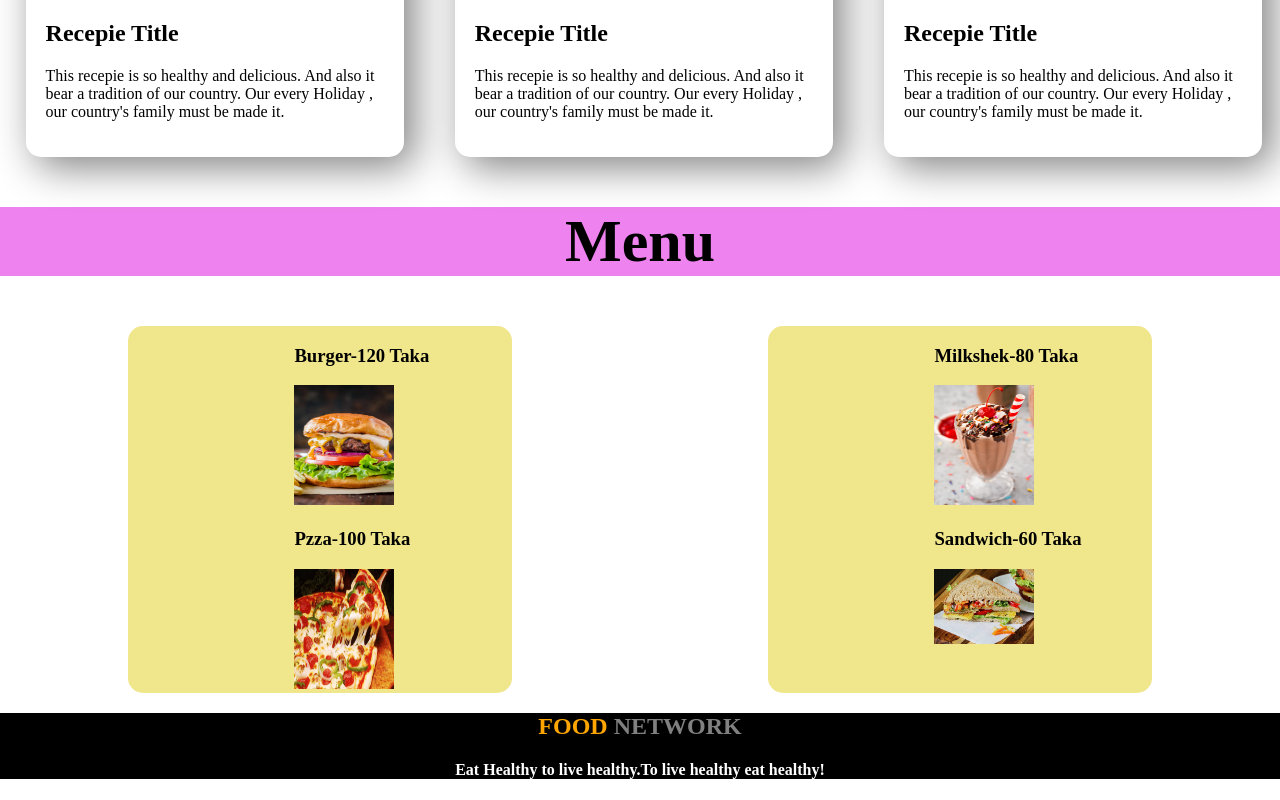
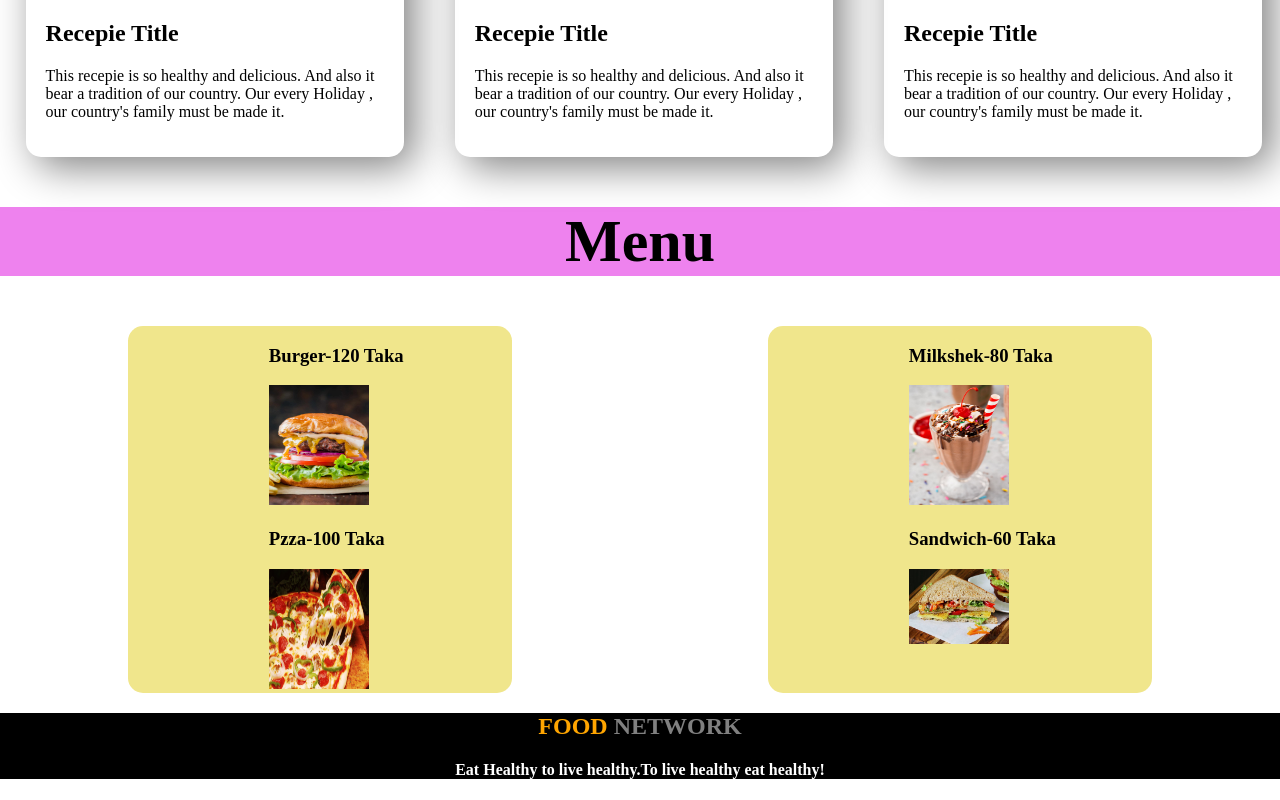
Before and after one commit to monakaka/assignment, a plain HTML site: page index.html in a window 1280 px wide. Shown: the part 1947-2747 px from the top of the page. Drawn offline with Linux system fonts and the light colour scheme.

Commit message:
complete

```diff
--- a/style.css
+++ b/style.css
@@ -71,7 +71,7 @@ h4{
     width: 50%;
     margin-left: 10%;
     margin-right: 10%;
-    padding-left: 13%;
+    padding-left: 11%;
     border-radius: 15px;
     background-color:khaki;
 }
```
